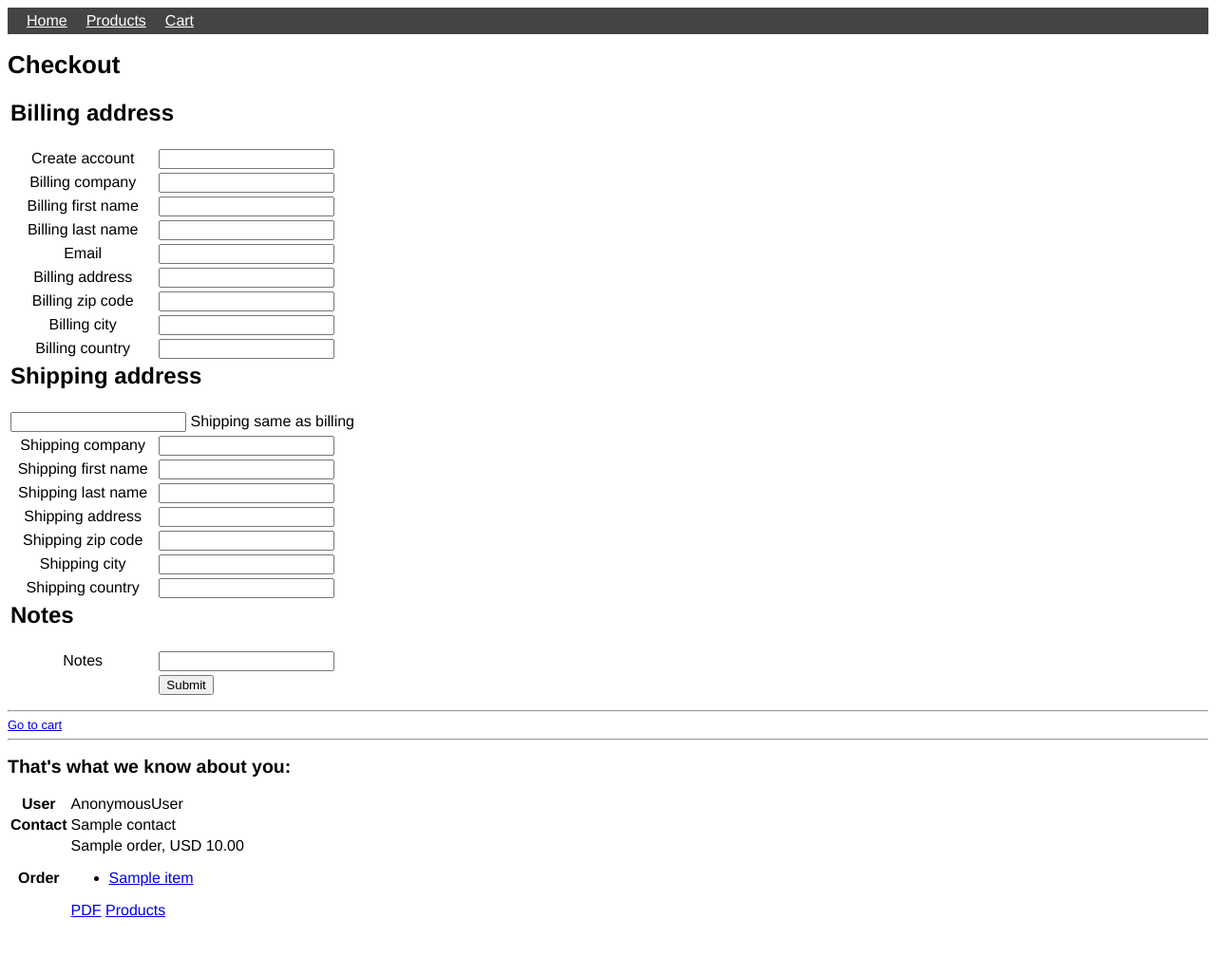
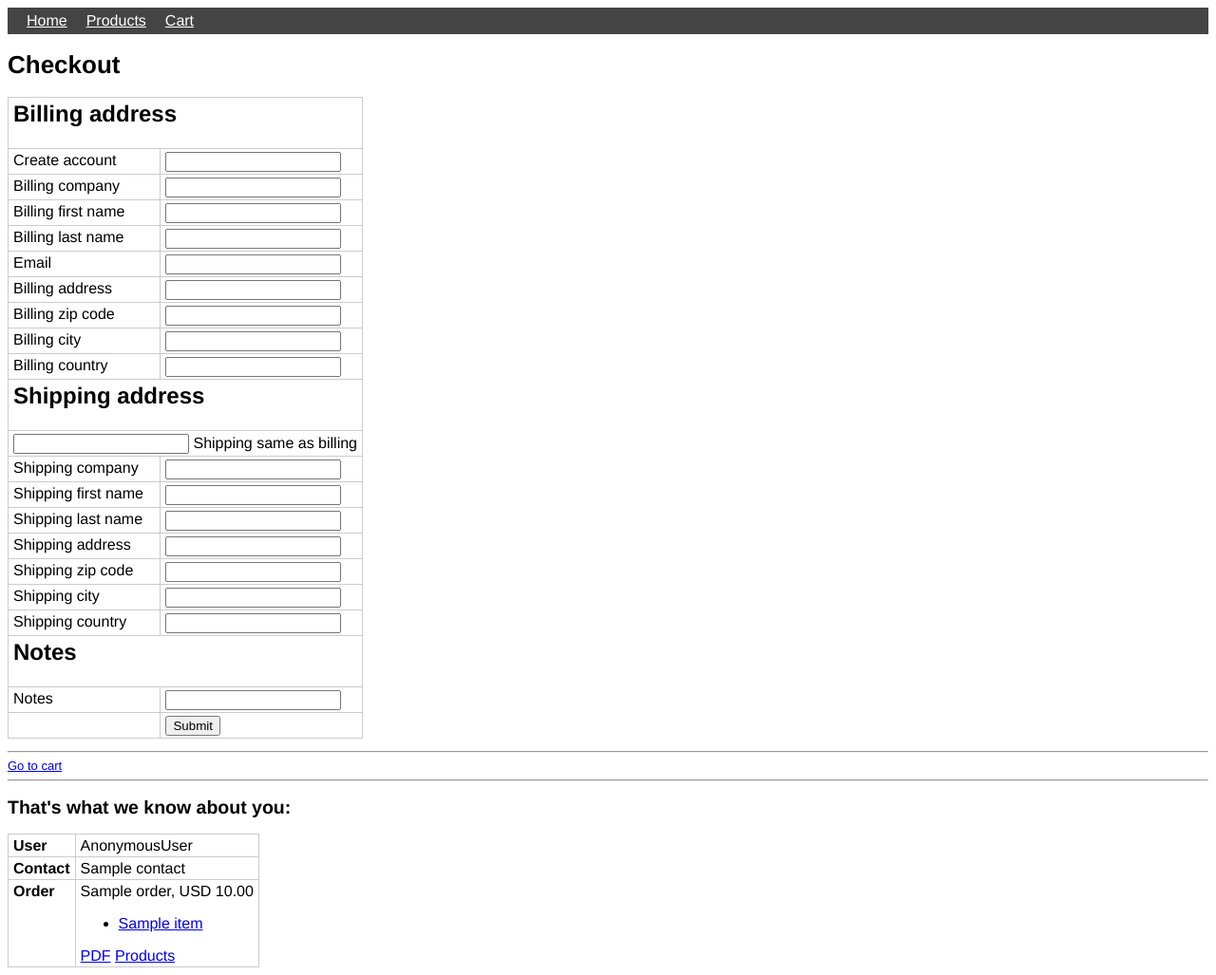
Before and after one commit to matthiask/plata, a Django app: template plata/shop/templates/plata/shop_checkout.html in a window 1280 px wide. Shown: the whole page at 95% size. Before the commit the page ends 966 px from the top, so only its background shows below. Run offline with Django 3.2, Linux system fonts and the light colour scheme; the template is opened without the code that fills it: most values are stand-ins (such as "Sample title", 1, 10 or a date in 2020); form fields are guessed from the names that the template uses.

Commit message:
Table styling

```diff
--- a/plata/shop/templates/base.html
+++ b/plata/shop/templates/base.html
@@ -66,6 +66,18 @@ form tr.invalid label {
 form tr.required label {
     font-weight: bold;
 }
+
+table {
+    border-collapse: collapse;
+}
+
+table th,
+table td {
+    padding: 3px 5px 2px 5px;
+    border: 1px solid #ccc;
+    vertical-align: top;
+    text-align: left;
+}
 </style>
 </head>
 <body>
```
